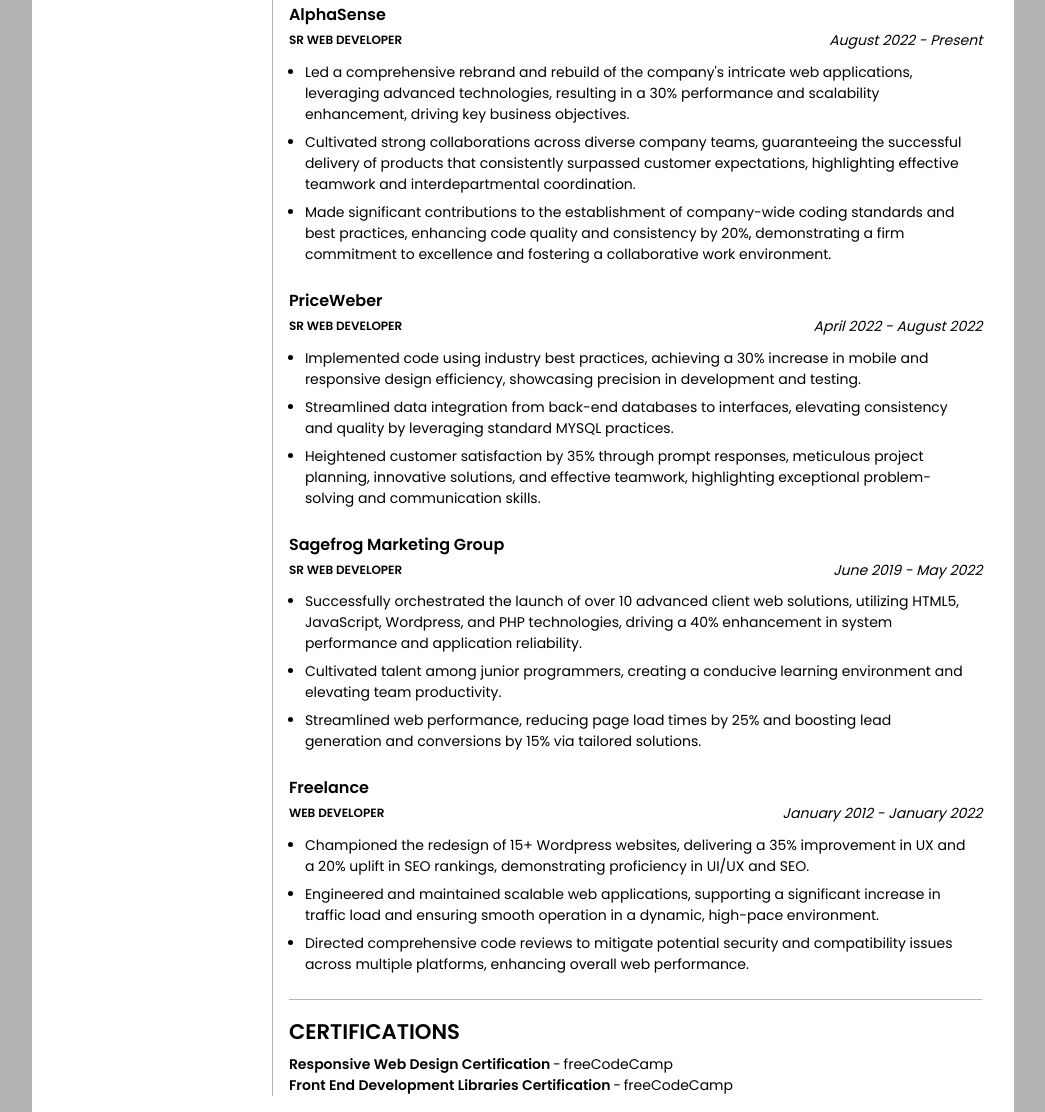
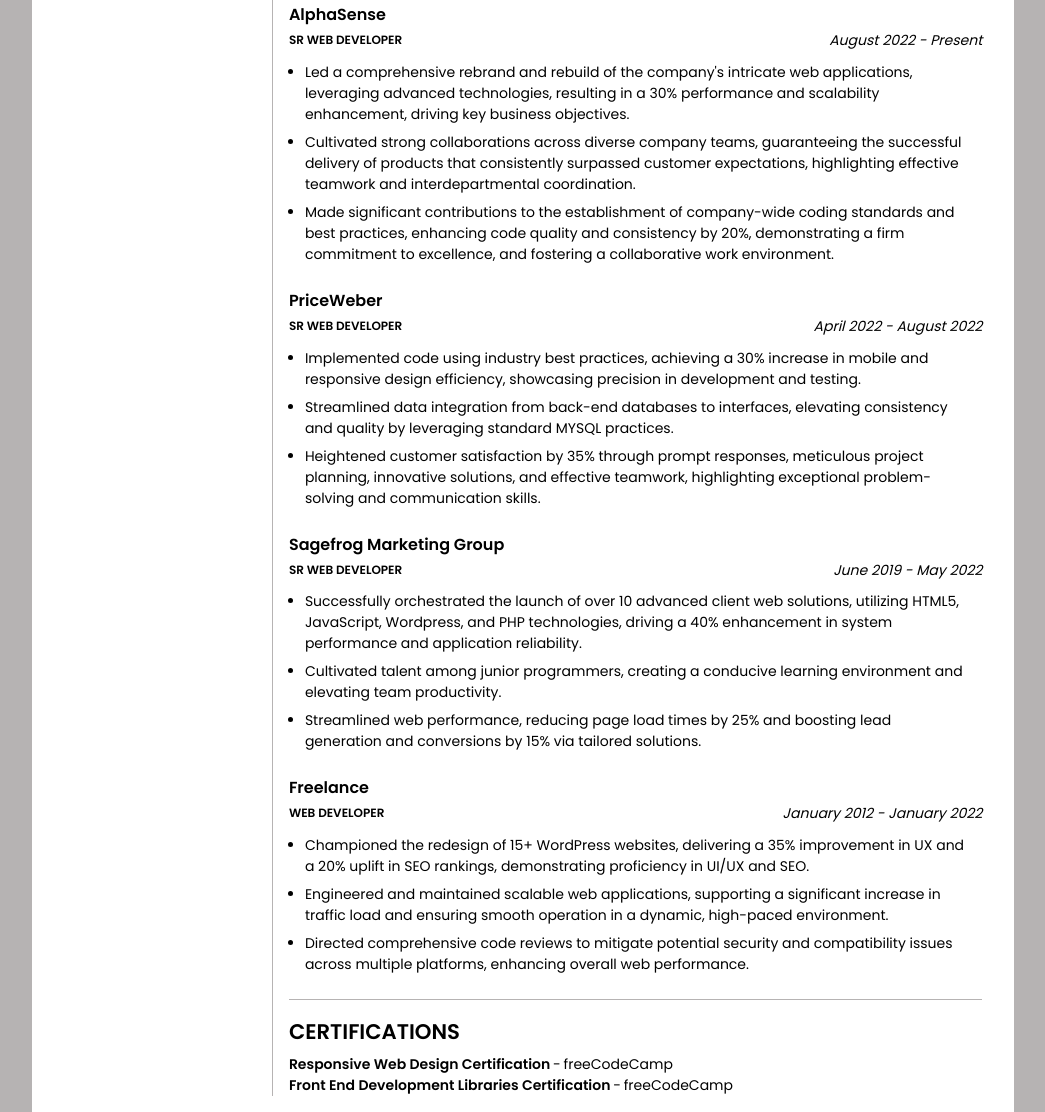
Before and after one commit to donnovanwint/donnovanwint.github.io, a plain HTML site: page resume/index.html in a window 1280 px wide. Shown: the part 864-1976 px from the top of the page, without its empty margins (117-1162 px from the left). Drawn offline with Linux system fonts and the light colour scheme.

Commit message:
updated grammar in resume copy

```diff
--- a/resume/index.html
+++ b/resume/index.html
@@ -176,7 +176,7 @@
                 Made significant contributions to the establishment of
                 company-wide coding standards and best practices, enhancing code
                 quality and consistency by 20%, demonstrating a firm commitment
-                to excellence and fostering a collaborative work environment.
+                to excellence, and fostering a collaborative work environment.
               </li>
             </ul>
           </div>
@@ -243,14 +243,14 @@
             </div>
             <ul>
               <li class="description">
-                Championed the redesign of 15+ Wordpress websites, delivering a
+                Championed the redesign of 15+ WordPress websites, delivering a
                 35% improvement in UX and a 20% uplift in SEO rankings,
                 demonstrating proficiency in UI/UX and SEO.
               </li>
               <li class="description">
                 Engineered and maintained scalable web applications, supporting
                 a significant increase in traffic load and ensuring smooth
-                operation in a dynamic, high-pace environment.
+                operation in a dynamic, high-paced environment.
               </li>
               <li class="description">
                 Directed comprehensive code reviews to mitigate potential
```
Also changed, not shown: 1 other file.
